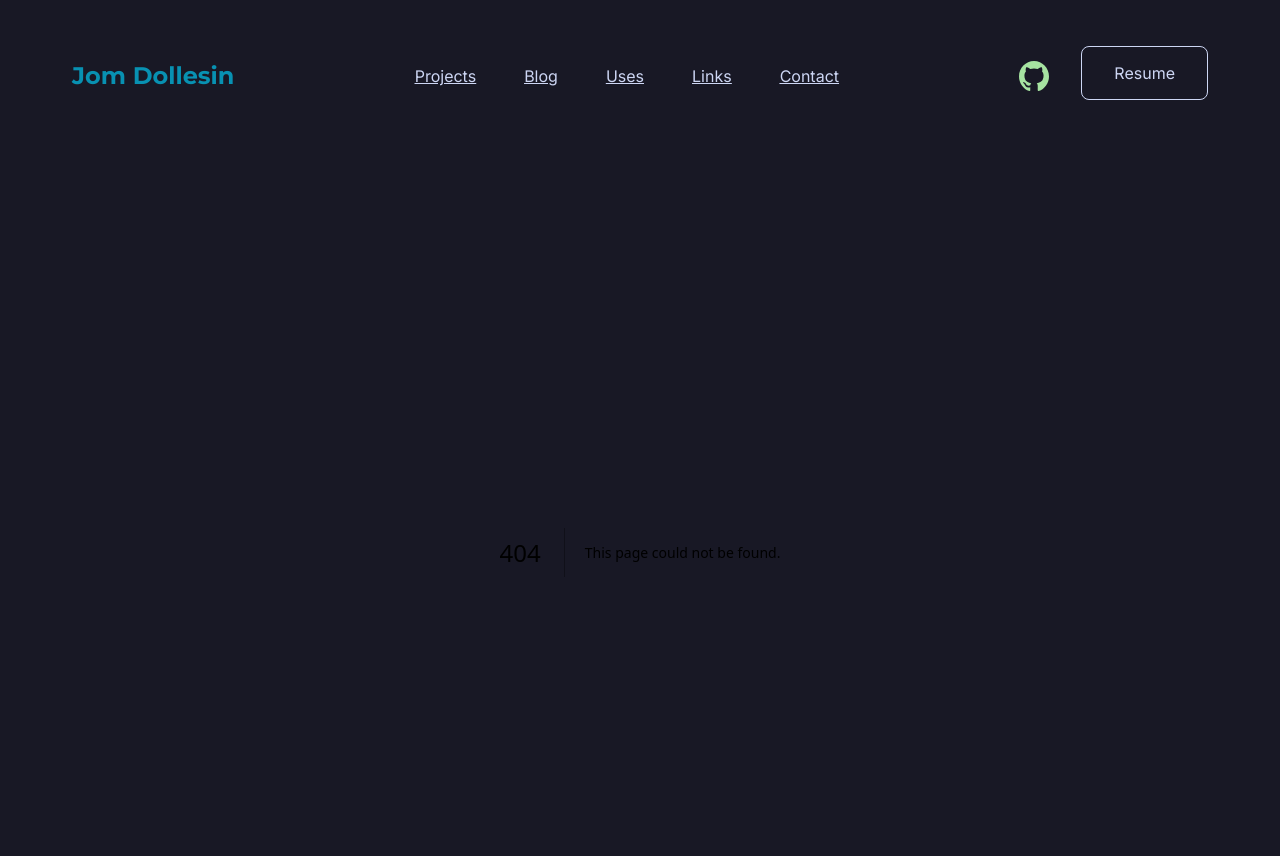
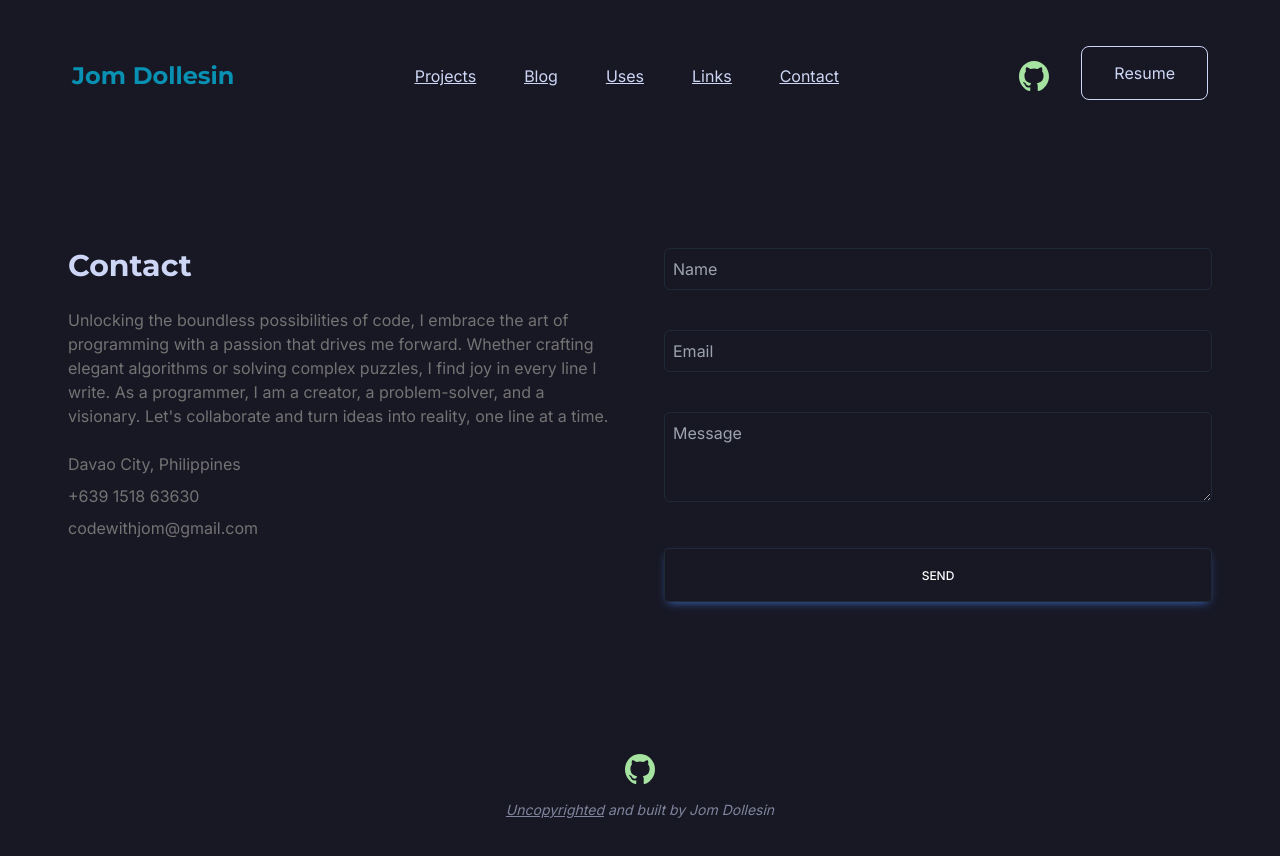
Before and after one commit to codewithjom/homepage, a Next.js app: page /contact in a window 1280 px wide. Before the commit this address had no page. Shown: the top 856 px of the page. Built offline with nearby package versions, Linux system fonts and the light colour scheme.

Commit message:
feat: added contact page.

```diff
--- a/app/components/LookingForSomething.tsx
+++ b/app/components/LookingForSomething.tsx
@@ -26,7 +26,7 @@ export default function LookingForSomethign() {
           </li>
           <li>
             ✉️ Looking to make contact? Don't hesitate to{' '}
-            <Link href='#' className='text-[#FAB387] font-bold'>
+            <Link href='/contact' className='text-[#FAB387] font-bold'>
               contact{' '}
             </Link>
             me.
--- a/app/components/Navbar.tsx
+++ b/app/components/Navbar.tsx
@@ -68,7 +68,7 @@ export default function NavBar() {
                   </Link>
                 </li>
                 <li className='py-2 px-6 text-center underline md:hover:text-[#FAB387] md:hover:bg-transparent'>
-                  <Link href='#contact' onClick={() => setNavbar(!navbar)}>
+                  <Link href='/contact' onClick={() => setNavbar(!navbar)}>
                     Contact
                   </Link>
                 </li>
--- /dev/null
+++ b/app/contact/page.tsx
@@ -0,0 +1,67 @@
+import { Montserrat } from 'next/font/google'
+
+import Footer from '../components/Footer'
+
+const montserrat = Montserrat({ subsets: ['latin'] })
+
+export default function Contact() {
+  return (
+    <div className='mx-5 text-[#CDD6F4]'>
+      <div className='container my-24 mx-auto md:px-6'>
+        <section className='mb-32'>
+          <div className='flex flex-wrap'>
+            <div className='mb-10 w-full shrink-0 grow-0 basis-auto md:mb-0 md:w-6/12 md:px-3 lg:px-6'>
+              <h2 className={`mb-6 text-3xl font-bold ${montserrat.className}`}>Contact</h2>
+              <p className='mb-6 text-neutral-500 dark:text-neutral-300'>
+                Unlocking the boundless possibilities of code, I embrace the art of programming with a passion that
+                drives me forward. Whether crafting elegant algorithms or solving complex puzzles, I find joy in every
+                line I write. As a programmer, I am a creator, a problem-solver, and a visionary. Let's collaborate and
+                turn ideas into reality, one line at a time.
+              </p>
+              <p className='mb-2 text-neutral-500 dark:text-neutral-300'>Davao City, Philippines</p>
+              <p className='mb-2 text-neutral-500 dark:text-neutral-300'>+639 1518 63630</p>
+              <p className='mb-2 text-neutral-500 dark:text-neutral-300'>codewithjom@gmail.com</p>
+            </div>
+            <div className='mb-12 w-full shrink-0 grow-0 basis-auto md:mb-0 md:w-6/12 md:px-3 lg:px-6'>
+              <form action={'https://getform.io/f/97af6eb5-2686-472d-881b-2b453f7c0536'} method='POST'>
+                <div className='relative mb-10'>
+                  <input
+                    type='text'
+                    name='name'
+                    placeholder='Name'
+                    className='w-full bg-transparent border border-gray-800 py-2 px-2 rounded-md'
+                  />
+                </div>
+                <div className='relative mb-10'>
+                  <input
+                    type='email'
+                    name='email'
+                    placeholder='Email'
+                    className='w-full bg-transparent border border-gray-800 py-2 px-2 rounded-md'
+                  />
+                </div>
+                <div className='relative mb-10'>
+                  <textarea
+                    rows={3}
+                    name='message'
+                    placeholder='Message'
+                    className='w-full bg-transparent border border-gray-800 py-2 px-2 rounded-md'
+                  ></textarea>
+                </div>
+                <button
+                  type='submit'
+                  data-te-ripple-init
+                  data-te-ripple-color='light'
+                  className='mb-6 inline-block border border-gray-800 w-full rounded bg-primary px-6 pt-2.5 pb-2 text-xs font-medium uppercase leading-normal text-white shadow-[0_4px_9px_-4px_#3b71ca] transition duration-150 ease-in-out hover:bg-primary-600 hover:shadow-[0_8px_9px_-4px_rgba(59,113,202,0.3),0_4px_18px_0_rgba(59,113,202,0.2)] focus:bg-primary-600 focus:shadow-[0_8px_9px_-4px_rgba(59,113,202,0.3),0_4px_18px_0_rgba(59,113,202,0.2)] focus:outline-none focus:ring-0 active:bg-primary-700 active:shadow-[0_8px_9px_-4px_rgba(59,113,202,0.3),0_4px_18px_0_rgba(59,113,202,0.2)] dark:shadow-[0_4px_9px_-4px_rgba(59,113,202,0.5)] dark:hover:shadow-[0_8px_9px_-4px_rgba(59,113,202,0.2),0_4px_18px_0_rgba(59,113,202,0.1)] dark:focus:shadow-[0_8px_9px_-4px_rgba(59,113,202,0.2),0_4px_18px_0_rgba(59,113,202,0.1)] dark:active:shadow-[0_8px_9px_-4px_rgba(59,113,202,0.2),0_4px_18px_0_rgba(59,113,202,0.1)]'
+                >
+                  <div className='py-2'>Send</div>
+                </button>
+              </form>
+            </div>
+          </div>
+        </section>
+      </div>
+      <Footer />
+    </div>
+  )
+}
--- a/package.json
+++ b/package.json
@@ -9,6 +9,7 @@
     "lint": "next lint"
   },
   "dependencies": {
+    "@nextui-org/react": "^1.0.0-beta.13",
     "@types/node": "20.4.5",
     "@types/react": "18.2.17",
     "@types/react-dom": "18.2.7",
```
Also changed, not shown: 1 other file (tests, documents, lock files or other folders).
